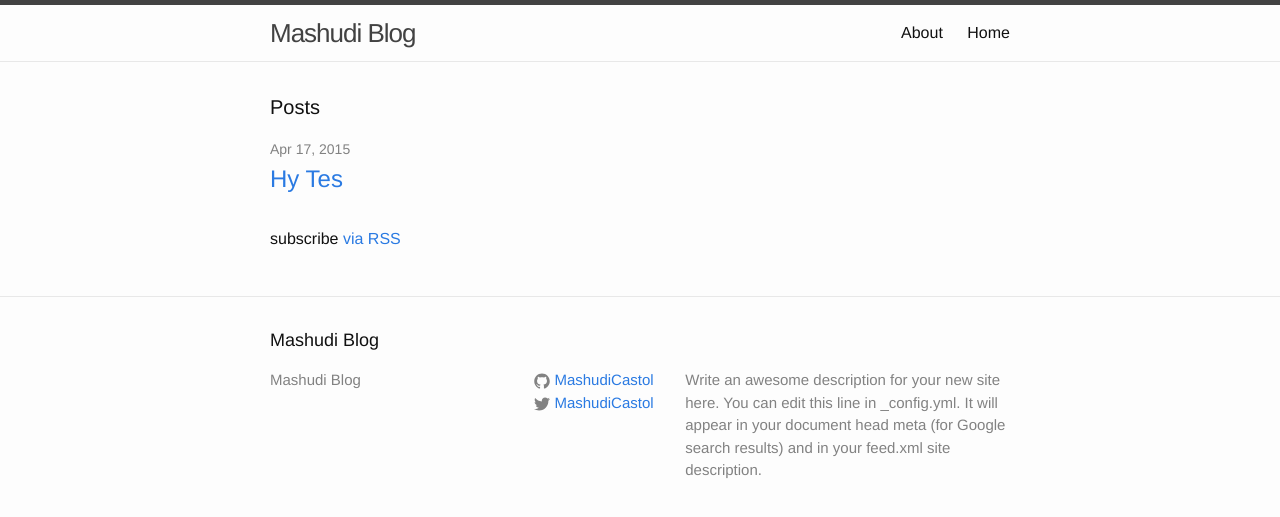
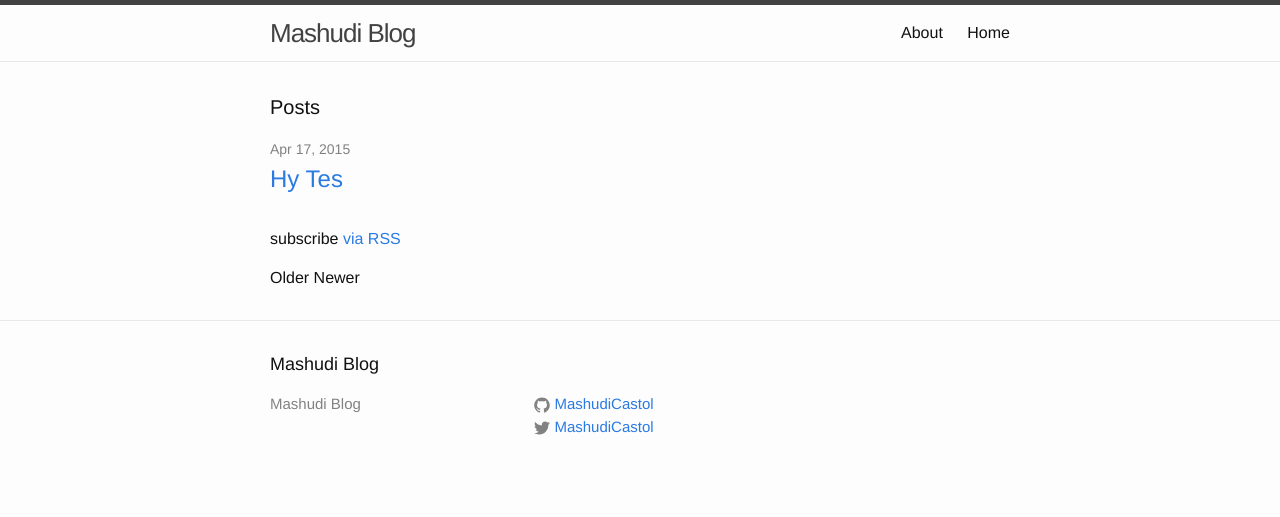
Before and after one commit to MashudiSudonym/diTerminal, a Jekyll site: the page built from index.html, in a window 1280 px wide. Shown: the top 517 px of the page. Built offline with Jekyll 4.4.1, drawn with Linux system fonts in a browser that asks for light colours.

Commit message:
Halaman update

```diff
--- a/_config.yml
+++ b/_config.yml
@@ -1,9 +1,14 @@
 # Site settings
 title: Mashudi Blog
-description: > # this means to ignore newlines until "baseurl:"
-  Write an awesome description for your new site here. You can edit this
-  line in _config.yml. It will appear in your document head meta (for
-  Google search results) and in your feed.xml site description.
+tagline : 'Blog'
+
+#description: > # this means to ignore newlines until "baseurl:"
+#  Write an awesome description for your new site here. You can edit this
+#  line in _config.yml. It will appear in your document head meta (for
+#  Google search results) and in your feed.xml site description.
+
+
+#author
 url: "http://mashudicastol.github.io" # the base hostname & protocol for your site
 twitter_username: MashudiCastol
 github_username:  MashudiCastol
--- a/index.html
+++ b/index.html
@@ -22,3 +22,20 @@
   <p class="rss-subscribe">subscribe <a href="{{ "/feed.xml" | prepend: site.baseurl }}">via RSS</a></p>
 
 </div>
+
+<div class="pagination">
+  {% if paginator.next_page %}
+    <a class="pagination-item older" href="/page{{paginator.next_page}}">Older</a>
+  {% else %}
+    <span class="pagination-item older">Older</span>
+  {% endif %}
+  {% if paginator.previous_page %}
+    {% if paginator.page == 2 %}
+      <a class="pagination-item newer" href="/">Newer</a>
+    {% else %}
+      <a class="pagination-item newer" href="/page{{paginator.previous_page}}">Newer</a>
+    {% endif %}
+  {% else %}
+    <span class="pagination-item newer">Newer</span>
+  {% endif %}
+</div>
```
